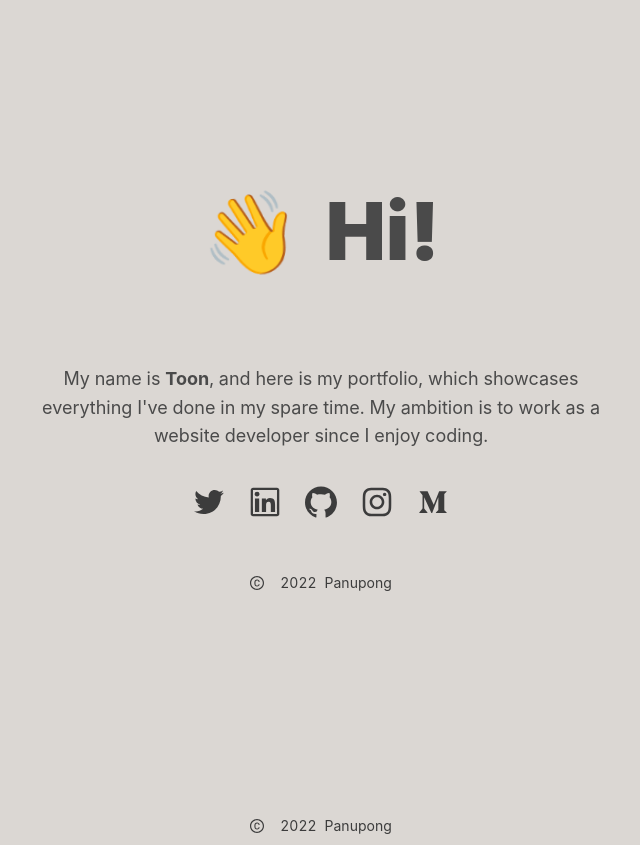
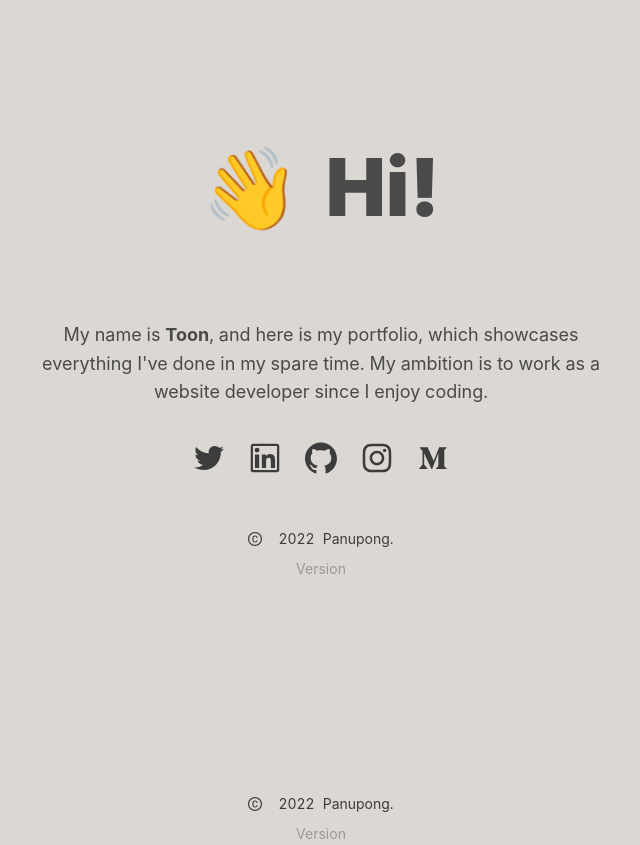
Before and after one commit to tchala120/thetoonishere, a Next.js app: page / in a window 1280 px wide. Shown: the whole page, without its empty margins (319-959 px from the left). Built offline with nearby package versions, Linux system fonts and the light colour scheme; no server answers.

Commit message:
feat: Add version

```diff
--- a/components/Footer.tsx
+++ b/components/Footer.tsx
@@ -3,13 +3,23 @@ import type { FC } from 'react'
 import { CopyrightOutlined } from '@ant-design/icons'
 import { Space } from 'antd'
 import dayjs from 'dayjs'
+import styled from '@emotion/styled'
 
 const Footer: FC = () => {
   return (
-    <Space>
-      <CopyrightOutlined /> {dayjs().format('YYYY')} Panupong
-    </Space>
+    <>
+      <Space>
+        <CopyrightOutlined /> {dayjs().format('YYYY')} Panupong.
+      </Space>
+
+      <Version>Version {process.env.NEXT_PUBLIC_VERSION}</Version>
+    </>
   )
 }
 
 export default Footer
+
+const Version = styled.p`
+  margin-top: 8px;
+  color: #999;
+`
```
